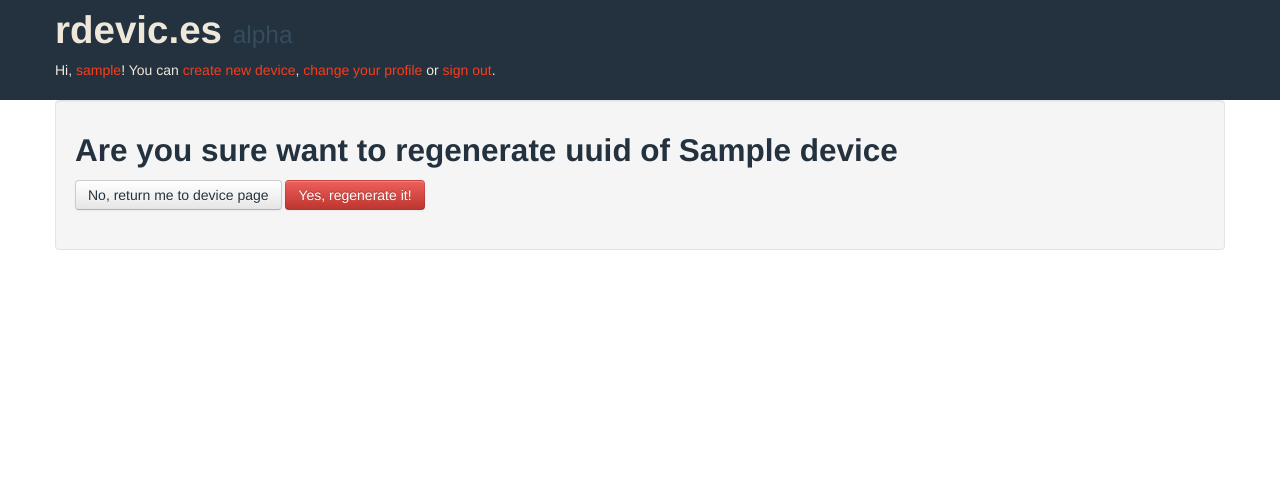
After one commit to nvbn/rdevices-server, a Django app: a page that uses devices/templates/devices/regenerate.html in a window 1280 px wide. The commit adds this page. Shown: the top 490 px of the page. Run offline with Django 3.2, Linux system fonts and the light colour scheme; a user stored in the database is signed in; tables that the repository leaves empty hold one stand-in row (values such as "Sample post"); style sheets or scripts are compiled from the project's sources; some libraries are stand-ins or nearby versions.

Commit message:
Ability to regenerate uuid

```diff
--- a/devices/models.py
+++ b/devices/models.py
@@ -3,14 +3,13 @@ from django.contrib.auth.models import User
 from django.dispatch import receiver
 from django.db import models
 from django.db.models.signals import post_save
-from django_extensions.db.fields import (
-    AutoSlugField, CreationDateTimeField, UUIDField,
-)
+from django_extensions.db.fields import AutoSlugField, CreationDateTimeField
 from jsonfield import JSONField
 from pytils.translit import slugify
 from datetime import datetime
 from tools.storage import storage
 from tools.shortcuts import prettify, send_call_request
+from tools.fields import ReUUIDField
 
 
 def device_image_file_name(instance, filename):
@@ -29,7 +28,7 @@ class Device(models.Model):
     is_enabled = models.BooleanField(
         default=True, verbose_name=_('is enabled'),
     )
-    uuid = UUIDField(verbose_name=_('uuid'))
+    uuid = ReUUIDField(verbose_name=_('uuid'))
     slug = AutoSlugField(populate_from='name', verbose_name=_('slug'))
     owner = models.ForeignKey(User, verbose_name=_('owner'))
     name = models.CharField(max_length=300, verbose_name=_('name'))
--- a/devices/templates/devices/includes/call_form.html
+++ b/devices/templates/devices/includes/call_form.html
@@ -12,7 +12,7 @@
     {{ form|bootstrap }}
     <div class="control-group">
         <div class="controls">
-            <button class='btn' type="submit">Call</button>
+            <button class='btn' type="submit">Send request</button>
         </div>
     </div>
 </form>
--- /dev/null
+++ b/devices/templates/devices/regenerate.html
@@ -0,0 +1,14 @@
+{% extends "base.html" %}
+
+{% load bootstrap %}
+
+{% block content %}
+    <div class='span12 well'>
+        <h2>Are you sure want to regenerate uuid of {{ device }}</h2>
+        <form method='post'>
+            {% csrf_token %}
+            <a href="{{ device.get_absolute_url }}" class='btn back'>No, return me to device page</a>
+            <button type="submit" class='btn btn-danger'>Yes, regenerate it!</button>
+        </form>
+    </div>
+{% endblock %}
--- a/devices/urls.py
+++ b/devices/urls.py
@@ -1,7 +1,7 @@
 from django.conf.urls import patterns, url
 from devices.views import (
     DeviceList, DeviceCreate, DeviceItem, DeviceChange,
-    DeviceDelete, DeviceMethodCallCreate,
+    DeviceDelete, DeviceMethodCallCreate, DeviceRegenerateUUID,
 )
 
 
@@ -12,9 +12,16 @@ urlpatterns = patterns(
     url(r'^(?P<slug>.*)/change/$', DeviceChange.as_view(), name='devices_change'),
     url(r'^(?P<slug>.*)/delete/$', DeviceDelete.as_view(), name='devices_delete'),
     url(
+        r'^(?P<slug>.*)/regenerate/$', DeviceRegenerateUUID.as_view(),
+        name='devices_regenerate',
+    ),
+    url(
         r'^(?P<device_slug>.*)/(?P<device_method_slug>.*)/call/$',
         DeviceMethodCallCreate.as_view(), name='devices_call',
     ),
-    url(r'^(?P<slug>.*)/(?P<method_slug>.*)/$', DeviceItem.as_view(), name='devices_item'),
+    url(
+        r'^(?P<slug>.*)/(?P<method_slug>.*)/$',
+        DeviceItem.as_view(), name='devices_item',
+    ),
     url(r'^(?P<slug>.*)/$', DeviceItem.as_view(), name='devices_item'),
 )
--- a/devices/views.py
+++ b/devices/views.py
@@ -1,4 +1,4 @@
-from django.shortcuts import get_object_or_404
+from django.shortcuts import get_object_or_404, redirect
 from devices.models import Device, DeviceMethod, DeviceMethodCall
 from django.views.generic import (
     ListView, CreateView, UpdateView, DetailView, DeleteView,
@@ -76,6 +76,21 @@ class DeviceDelete(DeviceMixin, LoginRequiredMixin, DeleteView):
     context_object_name = 'device'
 
 
+class DeviceRegenerateUUID(DeviceMixin, LoginRequiredMixin, DetailView):
+    """Regenerate device uuid"""
+    template_name = 'devices/regenerate.html'
+    context_object_name = 'device'
+
+    def post(self, *args, **kwargs):
+        return self.regenerate_uuid()
+
+    def regenerate_uuid(self):
+        self.object = self.get_object()
+        self.object.uuid = None
+        self.object.save()
+        return redirect(self.object.get_absolute_url())
+
+
 class DeviceMethodCallCreate(LoginRequiredMixin, CreateView):
     """Create device method call view"""
     template_name = 'devices/call.html'
--- a/interface/static/css/site.sass
+++ b/interface/static/css/site.sass
@@ -71,6 +71,5 @@ form
         max-height: 300px
 
 
-.action-panel
-    a, a:hover, a:active
-        color: #23323e
+a.action, a.action:hover, a.action:active
+    color: #23323e
```
Also changed, not shown: devices/templates/devices/item.html (+11 -1 lines), tools/fields.py (added, +11 -0 lines).
